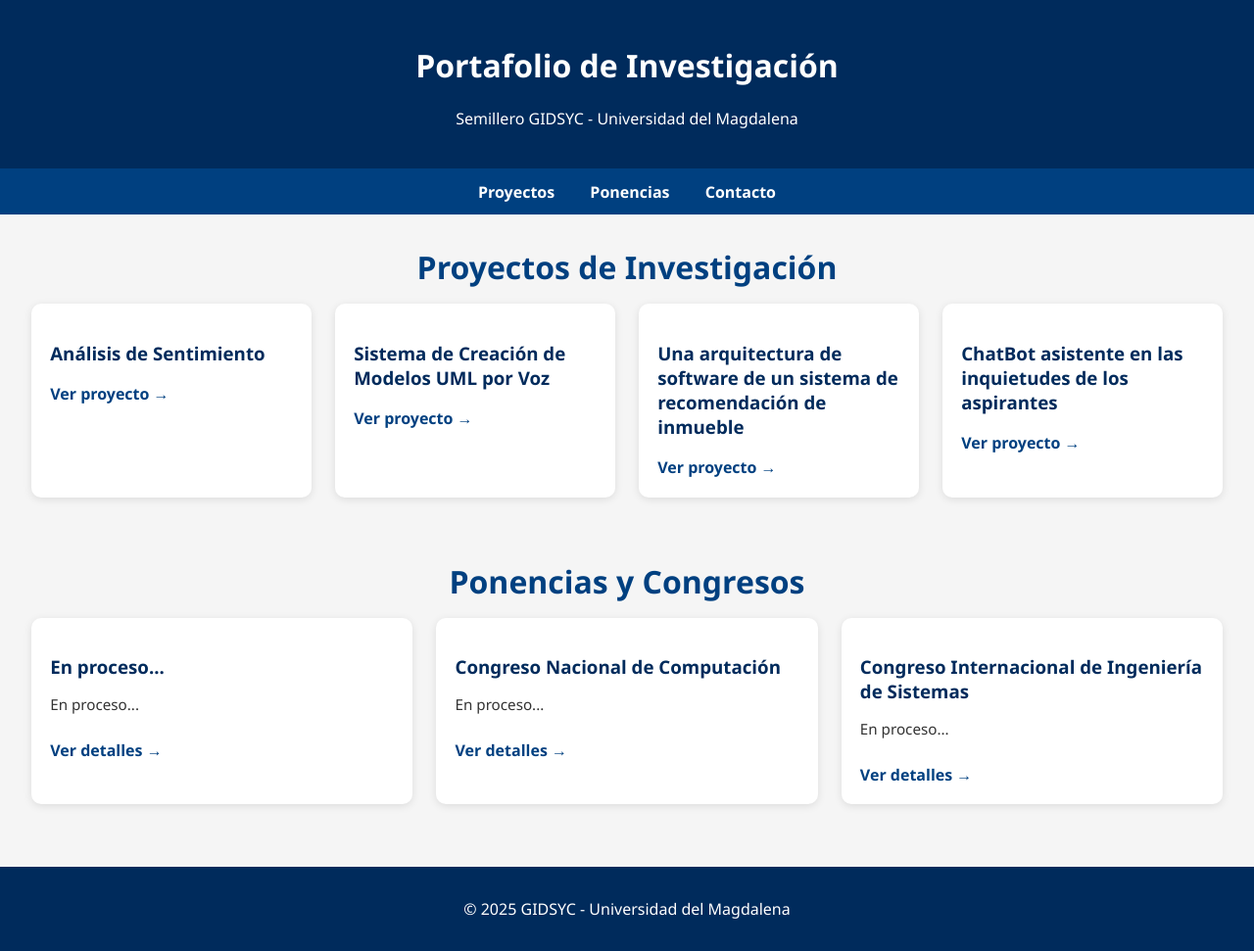
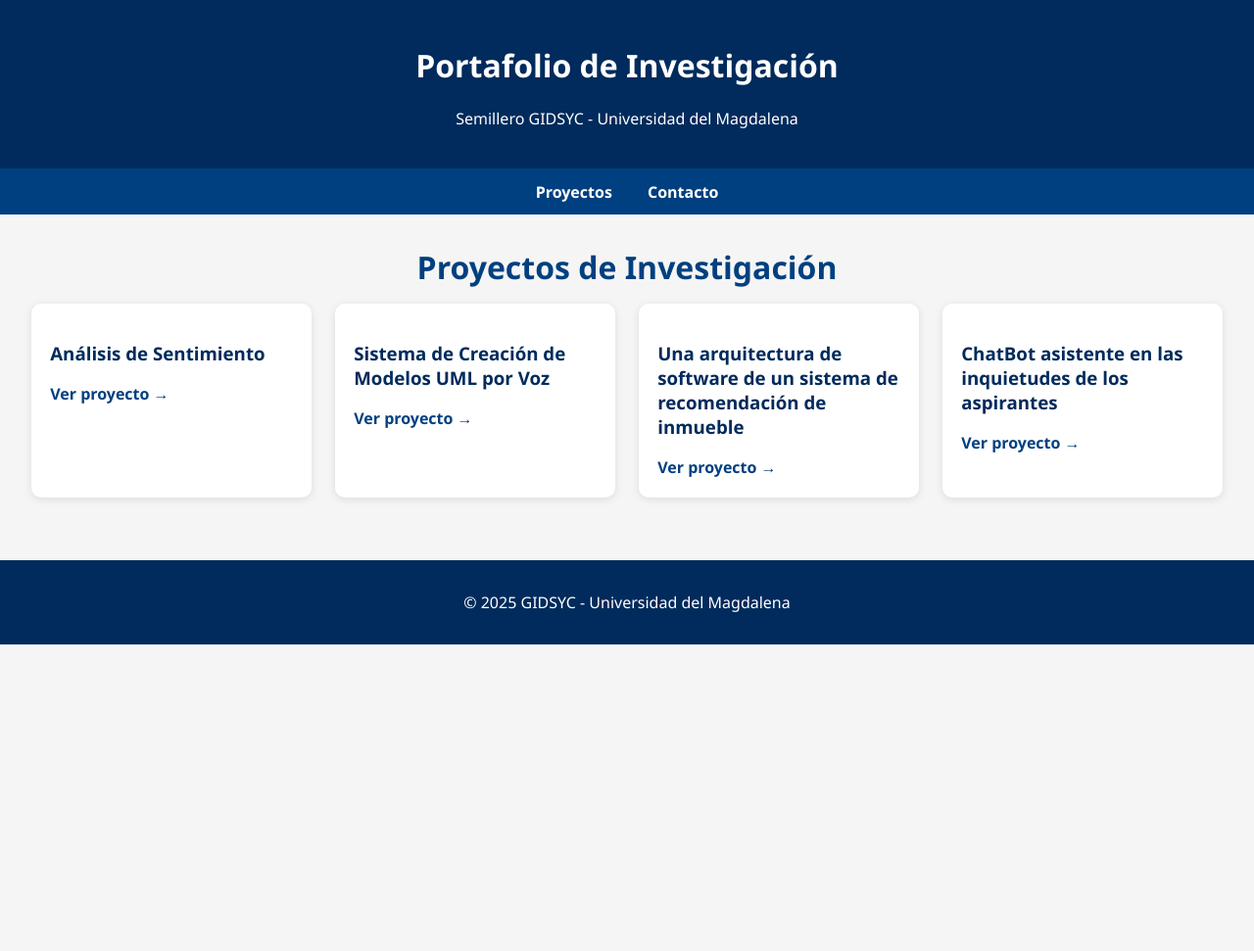
Before and after one commit to saballeth/saballeth.github.io, a plain HTML site: page Proyectos anteriores.html in a window 1280 px wide. Shown: the whole page at 98% size. After the commit the page ends 800 px from the top, so only its background shows below. Drawn offline with Linux system fonts and the light colour scheme.

Commit message:
Update pages

```diff
--- a/Proyectos y ponencias.html
+++ b/Proyectos anteriores.html
@@ -97,7 +97,6 @@
 
     <nav>
         <a href="#proyectos">Proyectos</a>
-        <a href="#ponencias">Ponencias</a>
         <a href="#contacto">Contacto</a>
     </nav>
 
@@ -124,27 +123,6 @@
         </div>
     </section>
 
-    <section id="ponencias">
-        <h2 class="section-title">Ponencias y Congresos</h2>
-        <div class="cards-container">
-            <div class="card">
-                <h3>En proceso...</h3>
-                <p>En proceso...</p>
-                <a href="#" class="project-link">Ver detalles →</a>
-            </div>
-            <div class="card">
-                <h3>Congreso Nacional de Computación</h3>
-                <p>En proceso...</p>
-                <a href="#" class="project-link">Ver detalles →</a>
-            </div>
-            <div class="card">
-                <h3>Congreso Internacional de Ingeniería de Sistemas</h3>
-                <p>En proceso...</p>
-                <a href="#" class="project-link">Ver detalles →</a>
-            </div>
-        </div>
-    </section>
-
     <footer id="contacto">
         <p>© 2025 GIDSYC - Universidad del Magdalena</p>
     </footer>
```
Also changed, not shown: index.html (+0 -22 lines).
